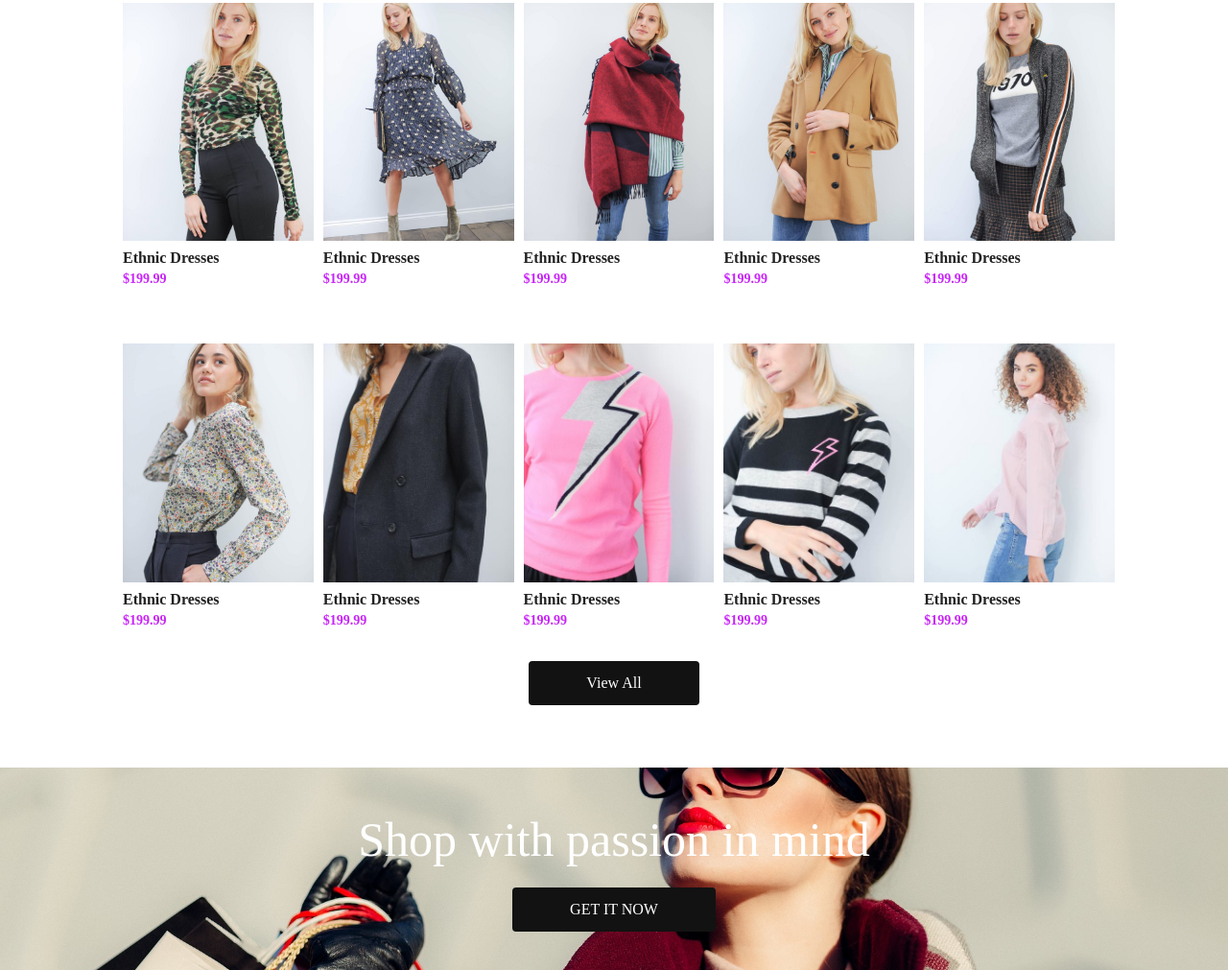
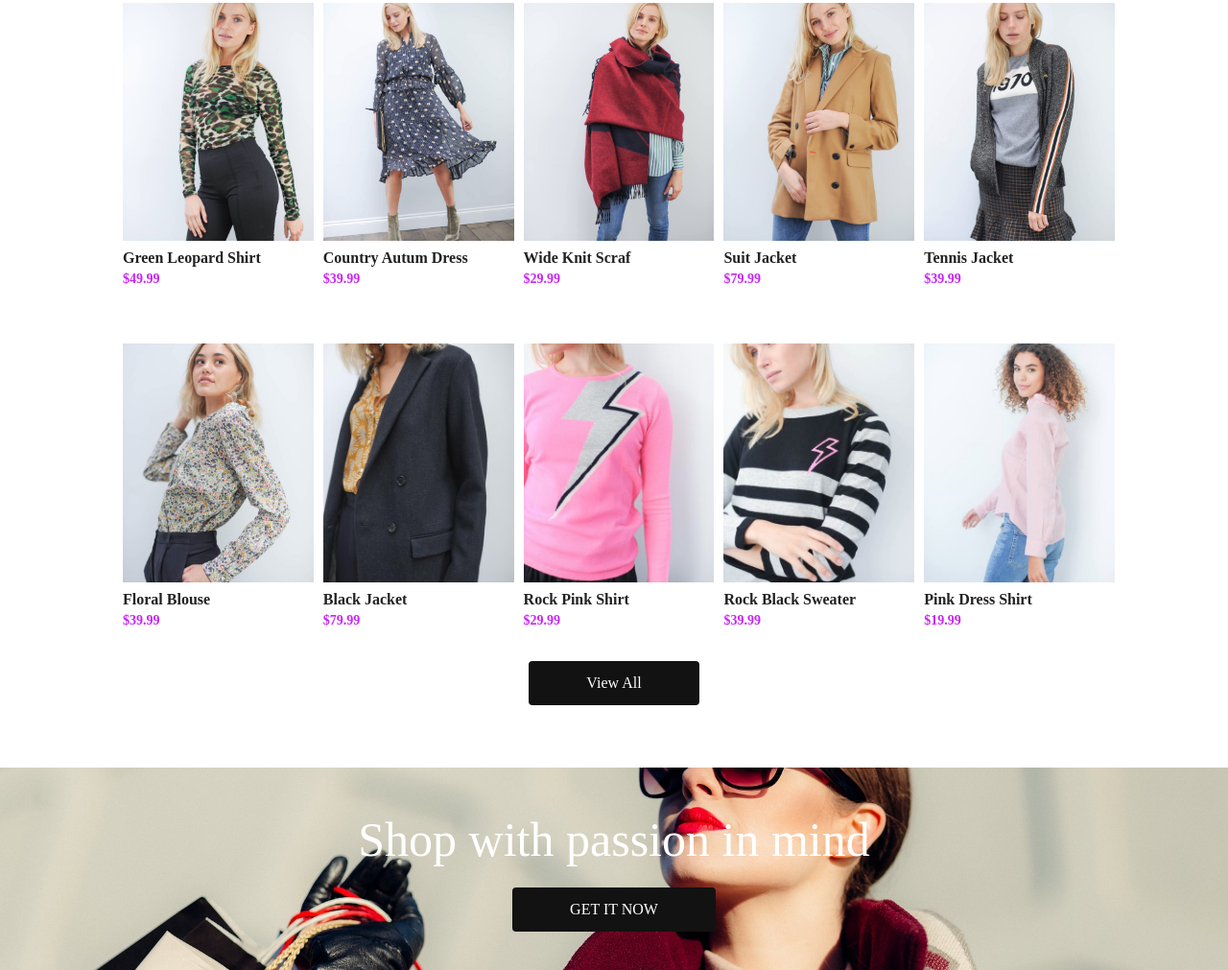
Before and after one commit to KevProDev/E-Commerce-, a website: page index.html in a window 1280 px wide. Shown: the part 359-1370 px from the top of the page at 96% size. Drawn offline with nearby package versions, Linux system fonts and the light colour scheme.

Commit message:
Update product names

```diff
--- a/index.html
+++ b/index.html
@@ -107,8 +107,8 @@
 
             </div>
             <div class="item-title">
-              <p class="item-title__Fp">Ethnic Dresses</p>
-              <p class="item-title__p">$199.99</p>
+              <p class="item-title__Fp">Green Leopard Shirt</p>
+              <p class="item-title__p">$49.99</p>
             </div>
           </div>
         </div>
@@ -121,8 +121,8 @@
 
             </div>
             <div class="item-title">
-              <p class="item-title__Fp">Ethnic Dresses</p>
-              <p class="item-title__p">$199.99</p>
+              <p class="item-title__Fp">Country Autum Dress</p>
+              <p class="item-title__p">$39.99</p>
             </div>
           </div>
         </div>
@@ -135,8 +135,8 @@
 
             </div>
             <div class="item-title">
-              <p class="item-title__Fp">Ethnic Dresses</p>
-              <p class="item-title__p">$199.99</p>
+              <p class="item-title__Fp">Wide Knit Scraf </p>
+              <p class="item-title__p">$29.99</p>
             </div>
           </div>
         </div>
@@ -149,8 +149,8 @@
 
             </div>
             <div class="item-title">
-              <p class="item-title__Fp">Ethnic Dresses</p>
-              <p class="item-title__p">$199.99</p>
+              <p class="item-title__Fp">Suit Jacket</p>
+              <p class="item-title__p">$79.99</p>
             </div>
           </div>
         </div>
@@ -163,8 +163,8 @@
 
             </div>
             <div class="item-title">
-              <p class="item-title__Fp">Ethnic Dresses</p>
-              <p class="item-title__p">$199.99</p>
+              <p class="item-title__Fp">Tennis Jacket</p>
+              <p class="item-title__p">$39.99</p>
             </div>
           </div>
         </div>
@@ -176,8 +176,8 @@
 
             </div>
             <div class="item-title">
-              <p class="item-title__Fp">Ethnic Dresses</p>
-              <p class="item-title__p">$199.99</p>
+              <p class="item-title__Fp">Floral Blouse</p>
+              <p class="item-title__p">$39.99</p>
             </div>
           </div>
         </div>
@@ -189,8 +189,8 @@
 
             </div>
             <div class="item-title">
-              <p class="item-title__Fp">Ethnic Dresses</p>
-              <p class="item-title__p">$199.99</p>
+              <p class="item-title__Fp">Black Jacket</p>
+              <p class="item-title__p">$79.99</p>
             </div>
           </div>
         </div>
@@ -202,8 +202,8 @@
 
             </div>
             <div class="item-title">
-              <p class="item-title__Fp">Ethnic Dresses</p>
-              <p class="item-title__p">$199.99</p>
+              <p class="item-title__Fp">Rock Pink Shirt</p>
+              <p class="item-title__p">$29.99</p>
             </div>
           </div>
         </div>
@@ -215,8 +215,8 @@
 
             </div>
             <div class="item-title">
-              <p class="item-title__Fp">Ethnic Dresses</p>
-              <p class="item-title__p">$199.99</p>
+              <p class="item-title__Fp">Rock Black Sweater</p>
+              <p class="item-title__p">$39.99</p>
             </div>
           </div>
         </div>
@@ -228,8 +228,8 @@
 
             </div>
             <div class="item-title">
-              <p class="item-title__Fp">Ethnic Dresses</p>
-              <p class="item-title__p">$199.99</p>
+              <p class="item-title__Fp">Pink Dress Shirt</p>
+              <p class="item-title__p">$19.99</p>
             </div>
           </div>
         </div>
@@ -267,8 +267,8 @@
 
             </div>
             <div class="item-title">
-              <p class="item-title__Fp">Ethnic Dresses</p>
-              <p class="item-title__p">$199.99</p>
+              <p class="item-title__Fp">Cho Blouse</p>
+              <p class="item-title__p">$19.99</p>
             </div>
           </div>
         </div>
@@ -280,7 +280,7 @@
 
             </div>
             <div class="item-title">
-              <p class="item-title__Fp">Ethnic Dresses</p>
+              <p class="item-title__Fp">Blouse</p>
               <p class="item-title__p">$199.99</p>
             </div>
           </div>
@@ -293,8 +293,8 @@
 
             </div>
             <div class="item-title">
-              <p class="item-title__Fp">Ethnic Dresses</p>
-              <p class="item-title__p">$199.99</p>
+              <p class="item-title__Fp">Off The Shoulder</p>
+              <p class="item-title__p">$39.99</p>
             </div>
           </div>
         </div>
@@ -306,8 +306,8 @@
 
             </div>
             <div class="item-title">
-              <p class="item-title__Fp">Ethnic Dresses</p>
-              <p class="item-title__p">$199.99</p>
+              <p class="item-title__Fp">Jersey Top</p>
+              <p class="item-title__p">$39.99</p>
             </div>
           </div>
         </div>
@@ -319,7 +319,7 @@
 
             </div>
             <div class="item-title">
-              <p class="item-title__Fp">Ethnic Dresses</p>
+              <p class="item-title__Fp">V Neck Blouse</p>
               <p class="item-title__p">$199.99</p>
             </div>
           </div>
@@ -371,7 +371,7 @@
 
             </div>
             <div class="item-title">
-              <p class="item-title__Fp">Ethnic Dresses</p>
+              <p class="item-title__Fp">Pink Dress Shirt</p>
               <p class="item-title__p">$199.99</p>
             </div>
           </div>
```
